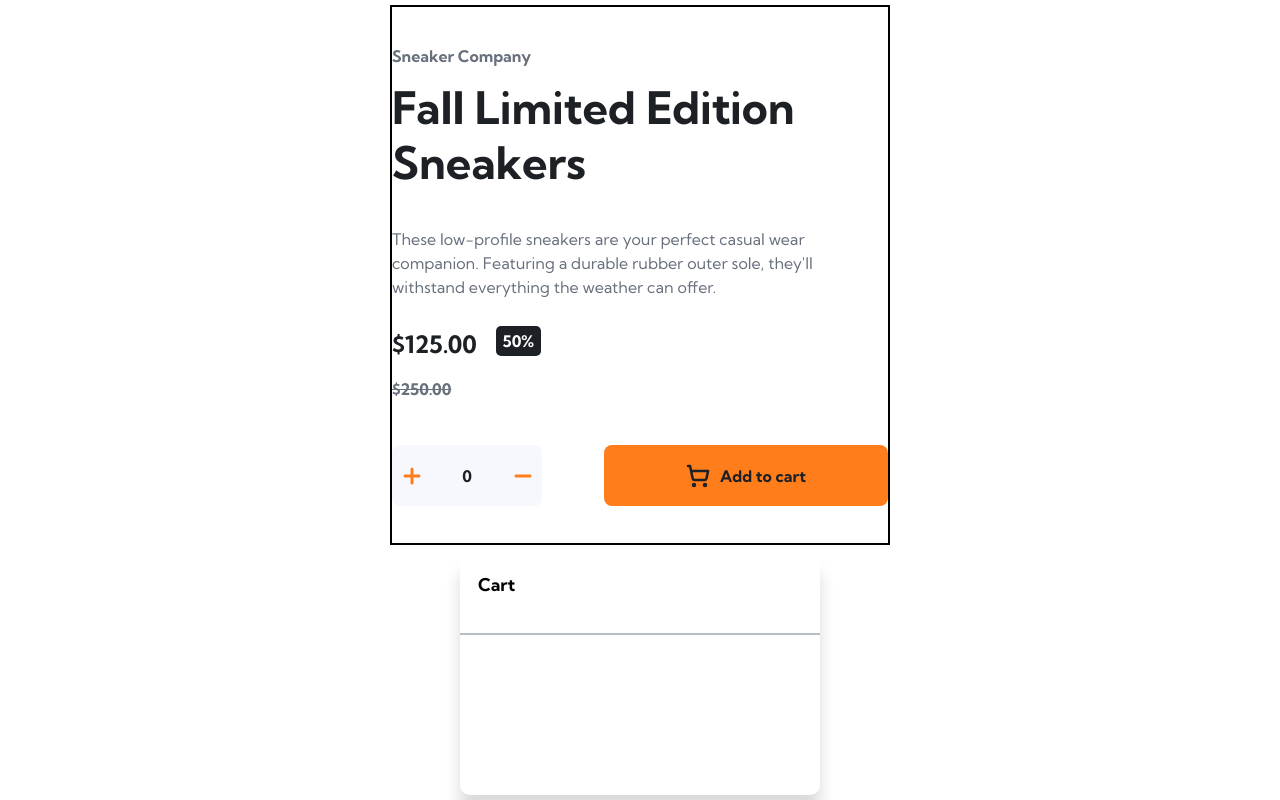
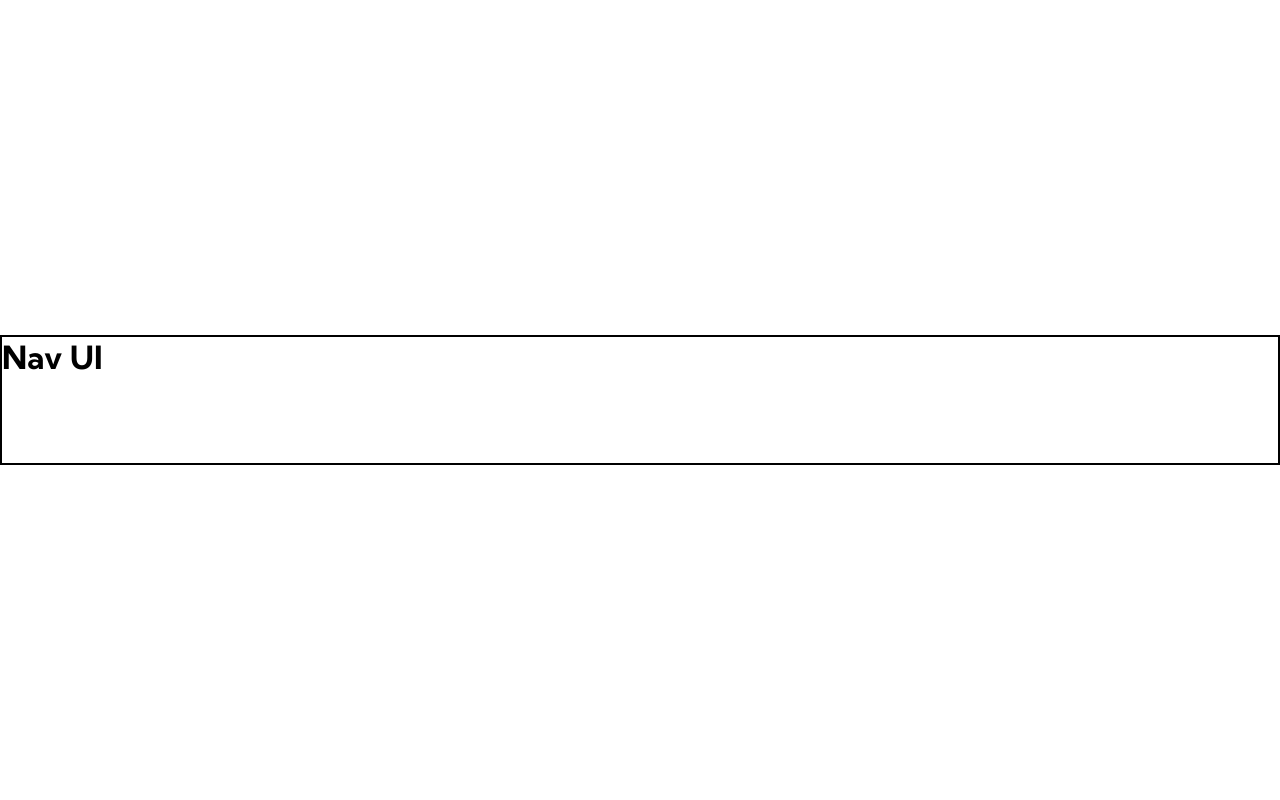
Before and after one commit to nonso01/14-fem-soln, a Vue app: page / in a window 1280 px wide. Built offline with nearby package versions, Linux system fonts and the light colour scheme.

Commit message:
nav component

```diff
--- a/src/App.vue
+++ b/src/App.vue
@@ -2,12 +2,14 @@
 import FallLimited from "./components/FallLimited.vue";
 import Added from "./components/Added.vue";
 import Cart from "./components/Cart.vue";
+import Nav from "./components/Nav.vue";
 import { computed, ref } from "vue";
 
 const maxQuantity = 20;
 const price = 125;
 const quantity = ref(0);
-const total = computed(() => quantity.value * price);
+const quantity_changed = ref(0);
+const total = computed(() => quantity_changed.value * price);
 const itemAdded = ref(false);
 
 function handlePlus() {
@@ -19,31 +21,43 @@ function handleMinus() {
   quantity.value <= 0 ? (quantity.value = 0) : void 0;
 }
 function handleAddToCart() {
-  // work on here
-  quantity.value > 0 ? (itemAdded.value = true) : void 0;
-  console.log(itemAdded.value);
+  if (quantity.value > 0) {
+    quantity_changed.value = quantity.value;
+    itemAdded.value = true;
+  } else {
+    itemAdded.value = false;
+  }
 }
 
 function handleDeleteCart() {
-  alert("delete cart");
+  itemAdded.value = false;
 }
+
+// function handleCheckout() {
+//   // for the cart ui
+// }
 </script>
 
 <template>
-  <FallLimited
+  <!-- <FallLimited
     :handle-plus="handlePlus"
     :quantity="quantity"
     :handle-minus="handleMinus"
     :handle-add-to-cart="handleAddToCart"
-  />
+  /> -->
 
   <!-- <Added /> -->
-  <Cart
+
+  <!-- <Cart
     :added="itemAdded"
-    :quantity="quantity"
+    :quantity="quantity_changed"
     :total="total"
     :handle-delete-cart="handleDeleteCart"
-  />
+  /> -->
+
+  <Nav />
 </template>
 
-<style scoped></style>
+<style scoped>
+
+</style>
--- a/src/components/Cart.vue
+++ b/src/components/Cart.vue
@@ -10,9 +10,10 @@ const props = defineProps({
 </script>
 
 <template>
-  <div class="cart flex column">
+  <div class="cart flex column bd">
     <span class="title">Cart</span>
     <div class="d flex column">
+      <span class="e" v-if="!added">Your cart is empty</span>
       <template v-if="added">
         <div class="d-p flex center">
           <div class="image"></div>
@@ -22,7 +23,7 @@ const props = defineProps({
               $125.00 x {{ quantity }} <span class="bold"> ${{ total }}</span>
             </p>
           </div>
-          <div><Trash2 stroke="#68707d" @click="handleDeleteCart"/></div>
+          <div><Trash2 stroke="#68707d" @click="handleDeleteCart" /></div>
         </div>
         <div class="d-c flex center">Checkout</div>
       </template>
@@ -59,9 +60,16 @@ p {
 }
 .d {
   flex-grow: 0.65;
+  min-height: 168.5px;
   justify-content: space-around;
   padding-inline: 4%;
   border-top: 2px solid var(--grayish-blue);
+
+  span.e {
+    font-weight: bold;
+    color: var(--dark-grayish-blue);
+    align-self: center;
+  }
   .d-p {
     height: 39%;
     justify-content: space-between;
--- /dev/null
+++ b/src/components/Nav.vue
@@ -0,0 +1,16 @@
+<script setup></script>
+
+<template>
+  <!-- media queries -->
+  <div class="nav bd">
+    <h1>Nav UI</h1>
+  </div>
+</template>
+
+<style scoped>
+.nav {
+    width: 100dvw;
+    height: 130px;
+}
+/* @media screen and (max-width: 500px) {} */
+</style>
--- a/src/style.css
+++ b/src/style.css
@@ -9,12 +9,11 @@
 }
 
 :root {
-  --very-dark-blue: #1d2025;
+  --very-dark-blue: #1d2025; /* --black with 75% opacity */
   --dark-grayish-blue: #68707d;
   --grayish-blue: hsl(220, 14%, 75%);
   --light-grayish-blue: hsl(223, 64%, 98%);
   --white: hsl(0, 0%, 100%);
-  /* --black with 75% opacity */
   --orange: #ff7d1a;
   --pale-orange: hsl(25, 100%, 94%);
 }
```
Also changed, not shown: index.html (+0 -10 lines).
